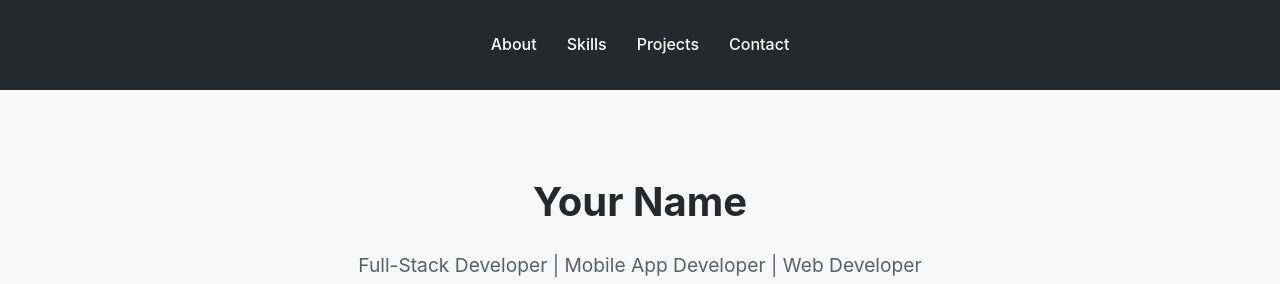
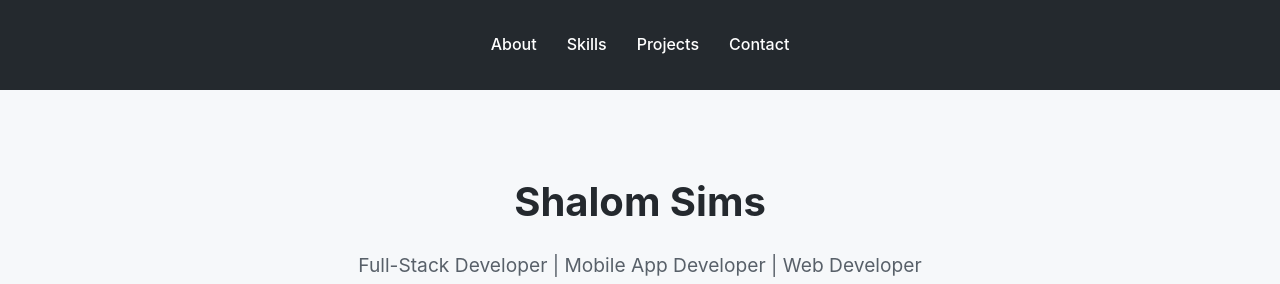
Before and after one commit to shalom-sims/ProFleetWash, a plain HTML site: page index.html in a window 1280 px wide. Shown: the top 284 px of the page. Drawn offline with Linux system fonts and the light colour scheme.

Commit message:
Update index.html

```diff
--- a/index.html
+++ b/index.html
@@ -259,7 +259,7 @@
 
     <main class="container">
         <section class="hero">
-            <h1>Your Name</h1>
+            <h1>Shalom Sims</h1>
             <p>Full-Stack Developer | Mobile App Developer | Web Developer</p>
         </section>
 
```
